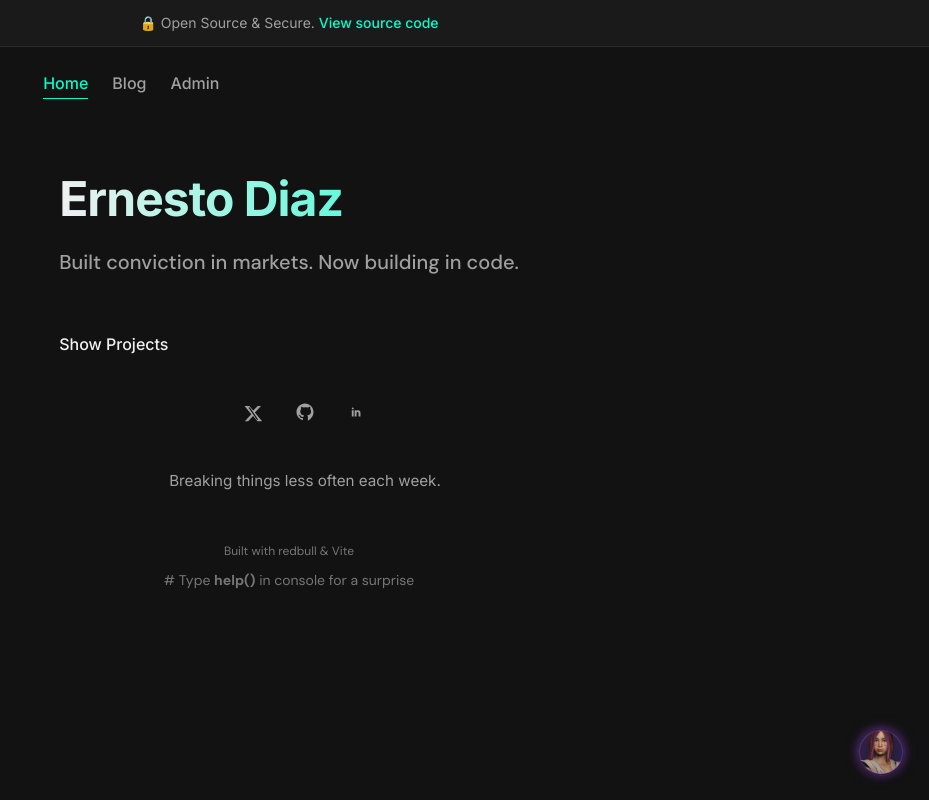
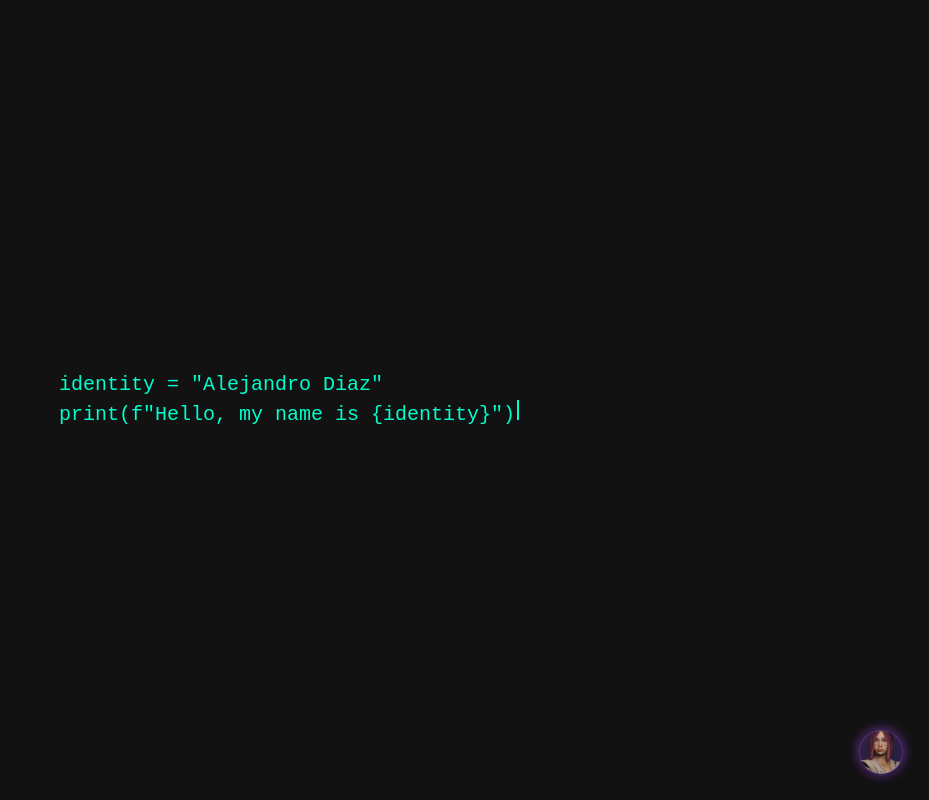
Before and after one commit to zlizzle/Personal-Website, a React (Vite) app in the folder frontend/: page / in a window 1280 px wide. Shown: the whole page, without its empty margins (351-1280 px from the left). Built offline with nearby package versions, Linux system fonts and the light colour scheme.

Commit message:
Updated text

```diff
--- a/frontend/src/App.jsx
+++ b/frontend/src/App.jsx
@@ -51,7 +51,7 @@ function App() {
       if (!sessionStorage.getItem('consoleIntroPlayed')) {
         setShowConsole(true);
         const lines = [
-          'identity = "Ernesto Diaz"',
+          'identity = "Alejandro Diaz"',
           'print(f"Hello, my name is {identity}")'
         ];
         let lineIdx = 0;
--- a/frontend/src/pages/Home.jsx
+++ b/frontend/src/pages/Home.jsx
@@ -7,7 +7,7 @@ function Home() {
     <div className="home">
       {/* Identity-driven intro */}
       <div className="hero">
-        <h1>Ernesto Diaz</h1>
+        <h1>Alejandro Diaz</h1>
         <p className="hero-subtitle">Built conviction in markets. Now building in code.</p>
       </div>
 
```
